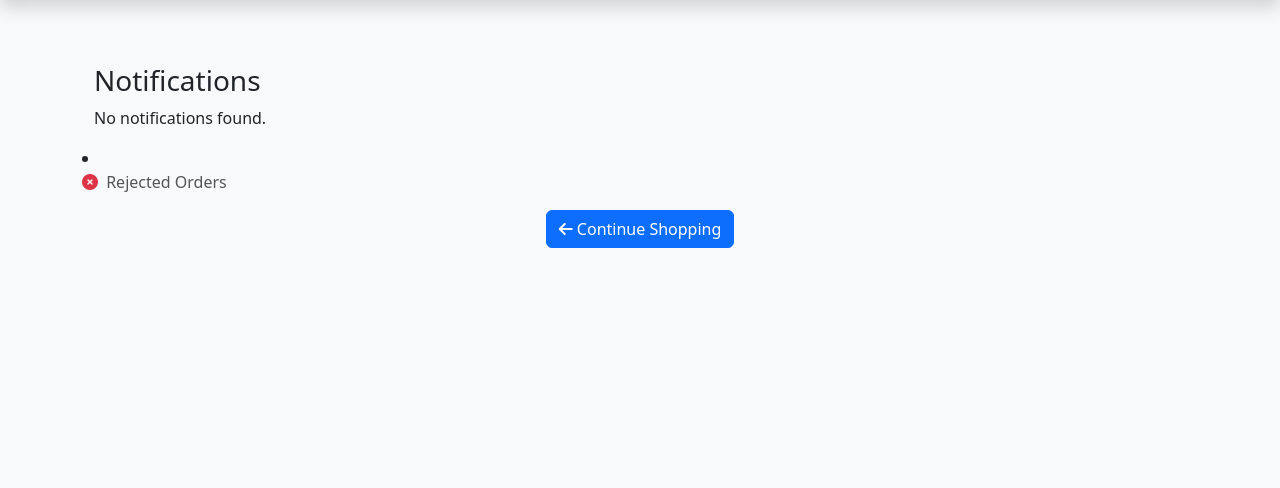
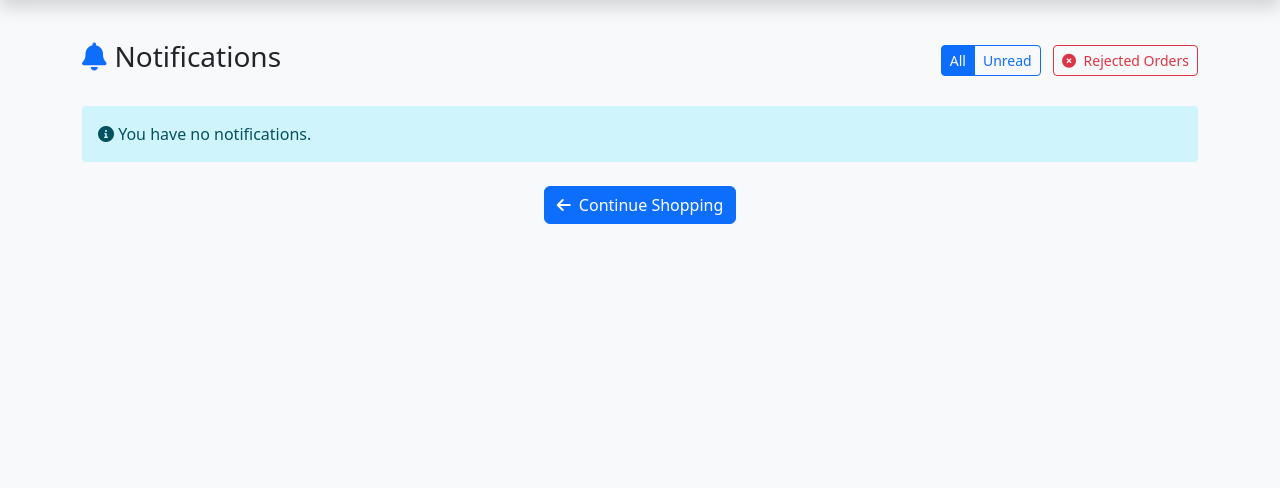
Before and after one commit to abnasity/dtv-admin-panel, a Flask app: page /customers/notifications in a window 1280 px wide. Shown: the part 147-635 px from the top of the page. Run offline with Flask 3, Linux system fonts and the light colour scheme; the visitor is signed in with stand-in values (Sample User, id 1); data comes from the database, SQL or seed files in the repository; data that the repository does not hold is empty; some libraries are stand-ins or nearby versions.

Commit message:
update ui

```diff
--- a/app/templates/customers/notifications.html
+++ b/app/templates/customers/notifications.html
@@ -1,29 +1,55 @@
 {% extends 'layouts/base.html' %}
 {% block content %}
-<div class="container mt-4">
-  <h3>Notifications</h3>
+
+<div class="d-flex justify-content-between align-items-center mb-3">
+  <h3><i class="fas fa-bell me-2 text-primary"></i>Notifications</h3>
+  <div>
+    <div class="btn-group me-2" role="group">
+      <a href="{{ url_for('customers.notifications', filter='all') }}"
+         class="btn btn-sm {% if current_filter != 'unread' %}btn-primary{% else %}btn-outline-primary{% endif %}">
+        All
+      </a>
+      <a href="{{ url_for('customers.notifications', filter='unread') }}"
+         class="btn btn-sm {% if current_filter == 'unread' %}btn-primary{% else %}btn-outline-primary{% endif %}">
+        Unread
+      </a>
+    </div>
+    <a href="{{ url_for('customers.rejected_orders') }}" class="btn btn-outline-danger btn-sm">
+      <i class="fas fa-times-circle me-1"></i> Rejected Orders
+    </a>
+  </div>
+</div>
+
+
+
   {% if notifications %}
-    <ul class="list-group">
+    <ul class="list-group shadow-sm">
       {% for note in notifications %}
-        <li class="list-group-item {% if not note.is_read %}fw-bold{% endif %}">
-          <a href="{{ note.link }}">{{ note.message }}</a>
-          <br><small class="text-muted">{{ note.created_at.strftime('%Y-%m-%d %H:%M') }}</small>
+        <li class="list-group-item d-flex justify-content-between align-items-start {% if not note.is_read %}fw-bold{% endif %}">
+          <div class="ms-2 me-auto">
+            <a href="{{ url_for('customers.mark_notification_read', notification_id=note.id) }}"
+               class="text-decoration-none text-dark notification-link">
+              {{ note.message }}
+            </a>
+            <div><small class="text-muted">{{ note.created_at.strftime('%Y-%m-%d %H:%M') }}</small></div>
+          </div>
+          {% if not note.is_read %}
+            <span class="badge bg-primary rounded-pill">New</span>
+          {% endif %}
         </li>
       {% endfor %}
     </ul>
   {% else %}
-    <p>No notifications found.</p>
+    <div class="alert alert-info mt-4" role="alert">
+      <i class="fas fa-info-circle"></i> You have no notifications.
+    </div>
   {% endif %}
-</div>
-<li>
-    <a class="dropdown-item hover-effect" href="{{ url_for('customers.rejected_orders') }}">
-        <i class="fas fa-times-circle me-1 text-danger"></i> Rejected Orders
+
+  <div class="text-center mt-4">
+    <a href="{{ url_for('customers.dashboard') }}" class="btn btn-primary">
+      <i class="fas fa-arrow-left me-1"></i> Continue Shopping
     </a>
-</li>
-<div class="text-center mt-3">
-            <a href="{{ url_for('customers.dashboard') }}" class="btn btn-primary">
-                <i class="fas fa-arrow-left"></i> Continue Shopping
-            </a>
+  </div>
 </div>
 
 {% endblock %}
```
